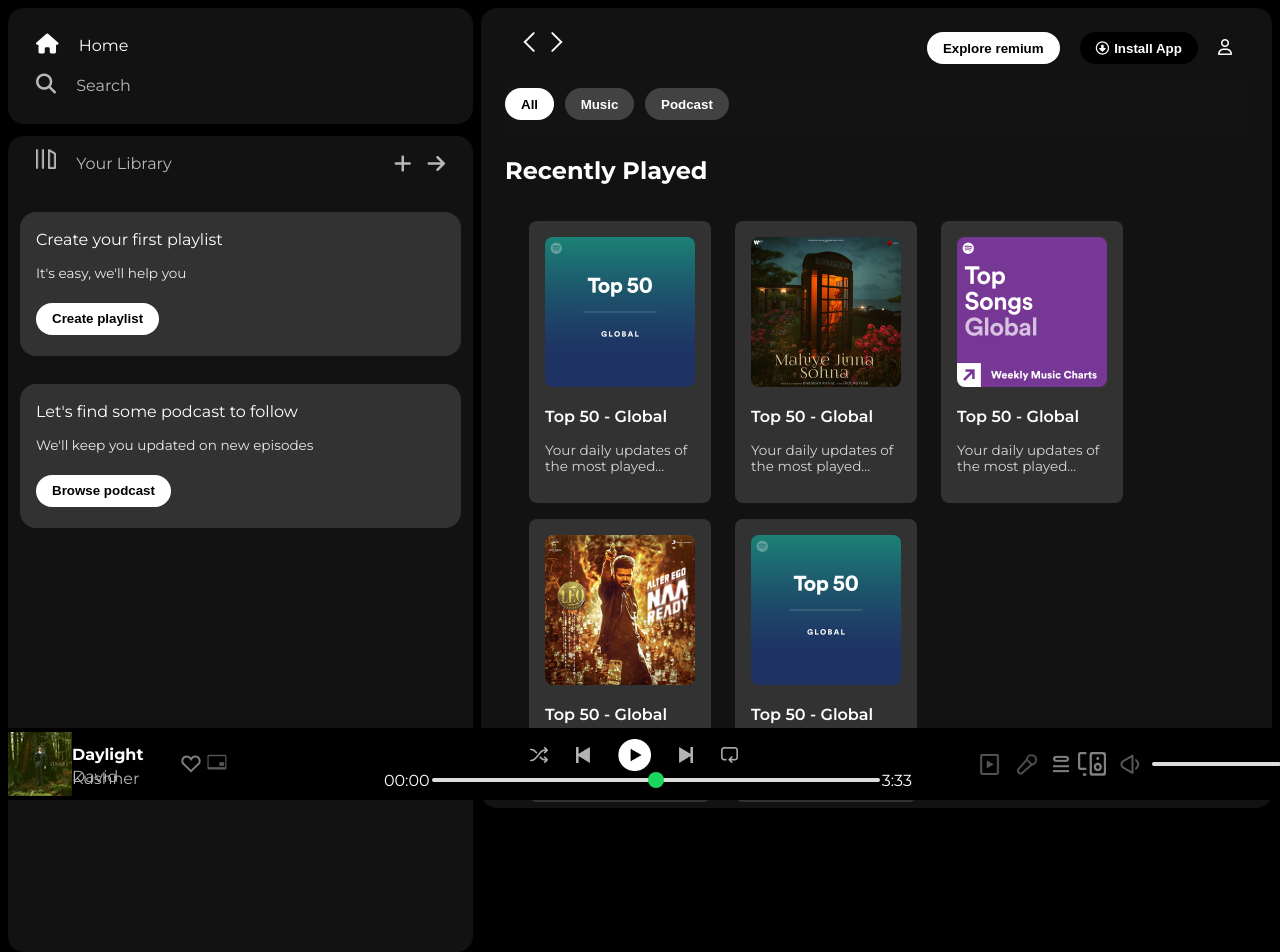
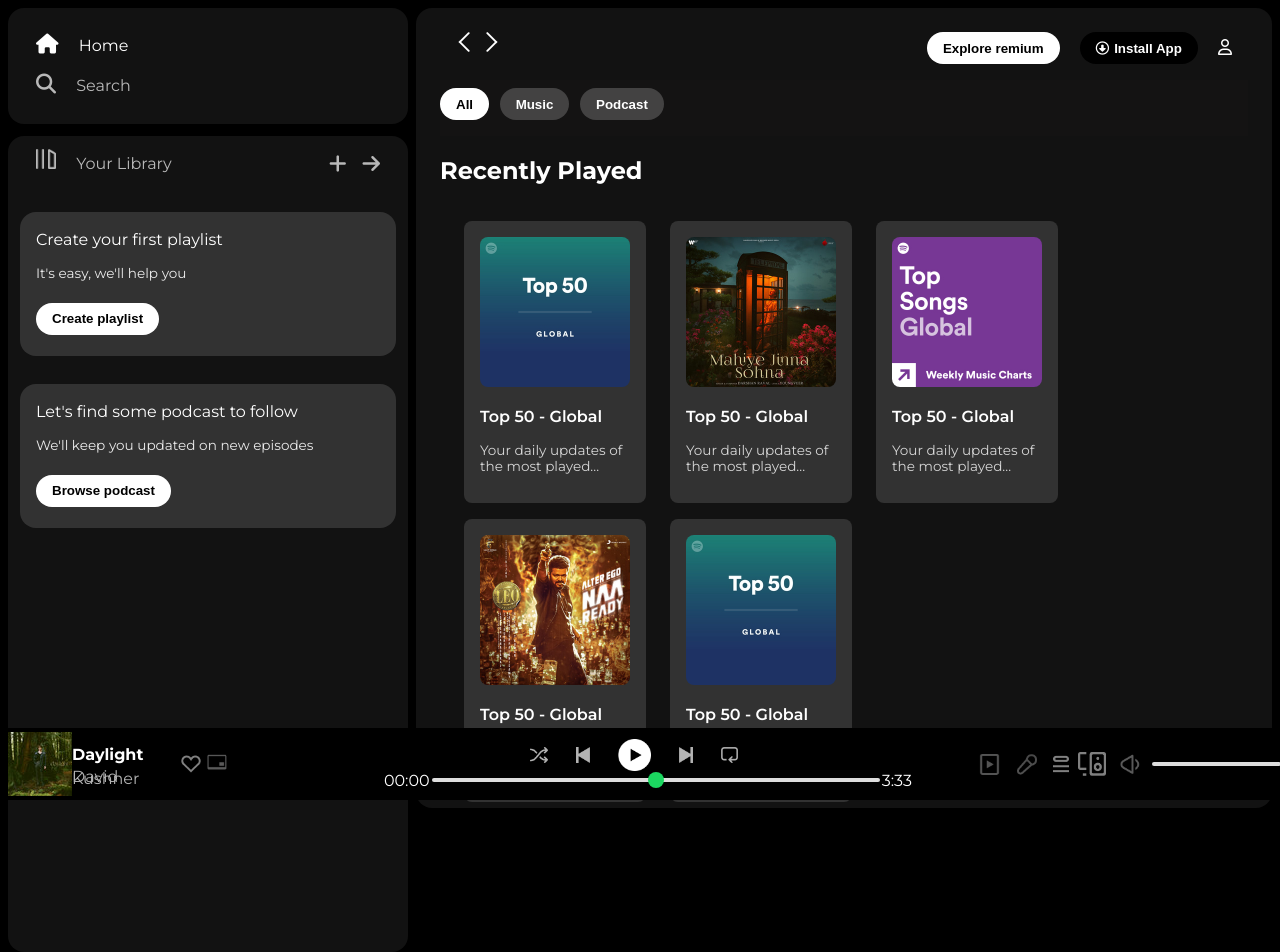
Before and after one commit to ohnobroitsfirsttime/Spotify-Clone, a plain HTML site: page index.html in a window 1280 px wide. Drawn offline with nearby package versions, Linux system fonts and the light colour scheme.

Commit message:
Update style.css
Changed size of sidebar to 400px

```diff
--- a/style.css
+++ b/style.css
@@ -15,7 +15,7 @@
 .sidebar
 {
     background-color: #000;
-    width: 465px;
+    width: 400px;
     border-radius: 1rem;
     margin-right: 0.5rem;
 }
```
